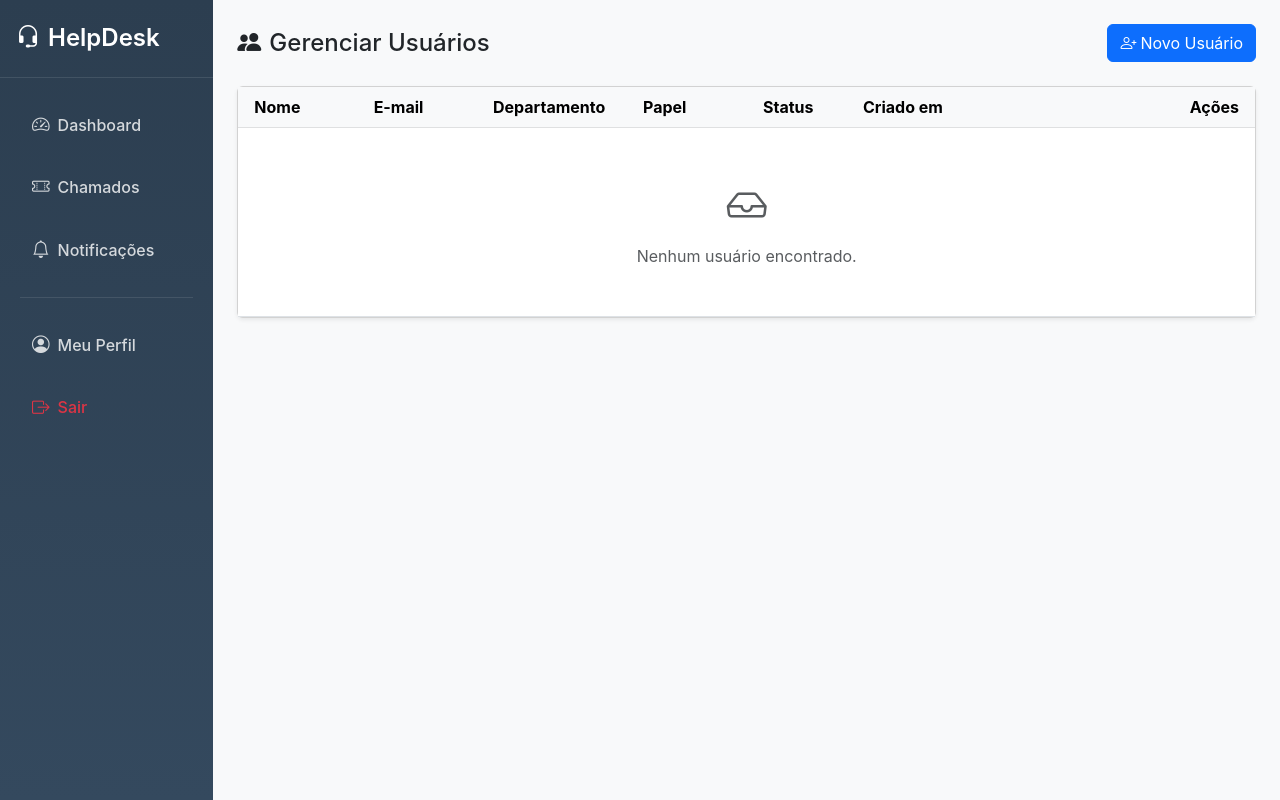
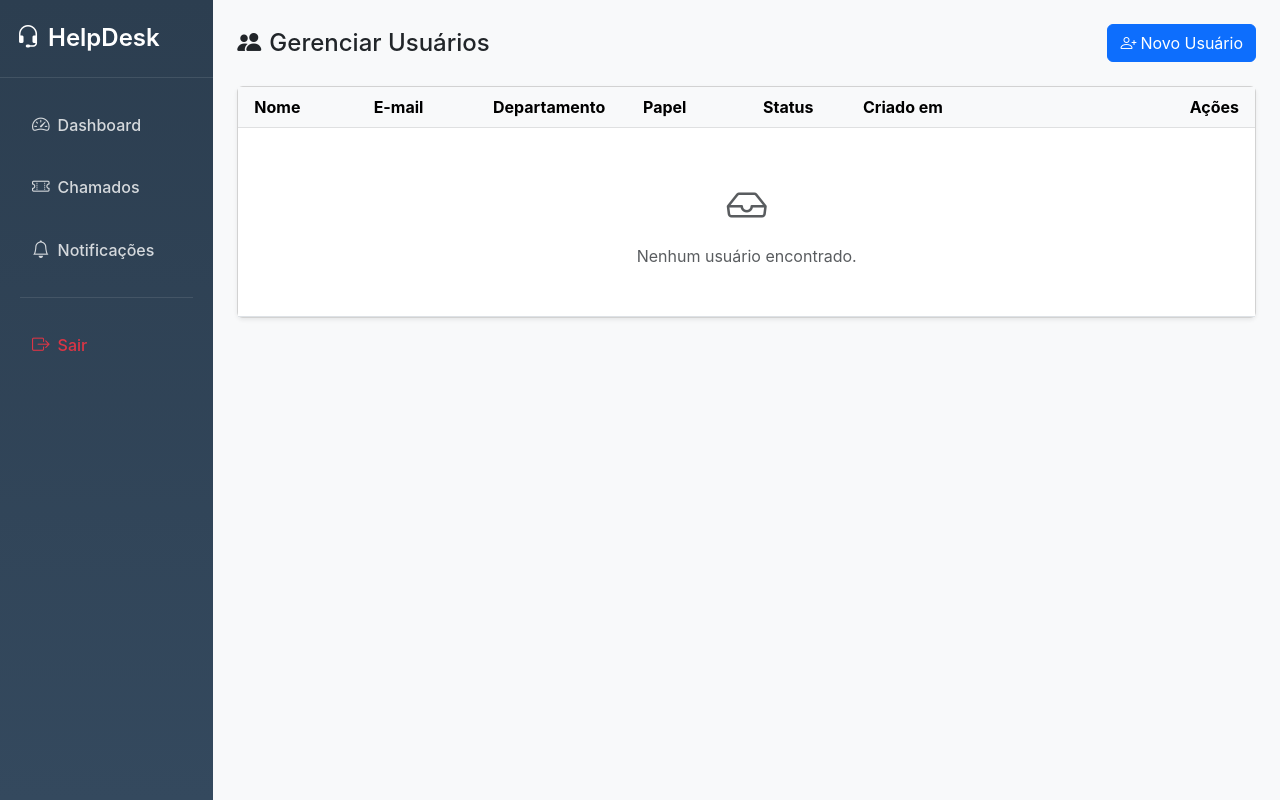
Before and after one commit to MarcusViniciusJose/helpdesk, a PHP site: page /App/views/users/index.php in a window 1280 px wide. Run offline with PHP 8.4, Linux system fonts and the light colour scheme; some libraries are stand-ins or nearby versions.

Commit message:
Help-Desk 0.6.2
Pequenos ajustes

```diff
--- a/App/views/auth/login.php
+++ b/App/views/auth/login.php
@@ -17,7 +17,7 @@
           <div class="alert alert-danger py-2"><?= htmlspecialchars($error) ?></div>
         <?php else: ?>
           <div class="alert alert-info py-2">
-            Use seu e-mail corporativo e a senha inicial <strong>senha123</strong> (altere depois).
+           Use seu e-mail corporativo e a senha padrão <strong>senha123</strong>.
           </div>
         <?php endif; ?>
 
--- a/App/views/layouts/main.php
+++ b/App/views/layouts/main.php
@@ -233,11 +233,6 @@ $isAdminOrTI = $currentUser && in_array($currentUser['role'], ['admin', 'ti'], t
 
                     <ul class="nav flex-column mb-3">
                         <li class="nav-item">
-                            <a class="nav-link" href="<?= BASE_URL ?>/?url=profile/index">
-                                <i class="bi bi-person-circle me-2"></i>Meu Perfil
-                            </a>
-                        </li>
-                        <li class="nav-item">
                             <a class="nav-link text-danger" href="<?= BASE_URL ?>/?url=auth/logout">
                                 <i class="bi bi-box-arrow-right me-2"></i>Sair
                             </a>
```
